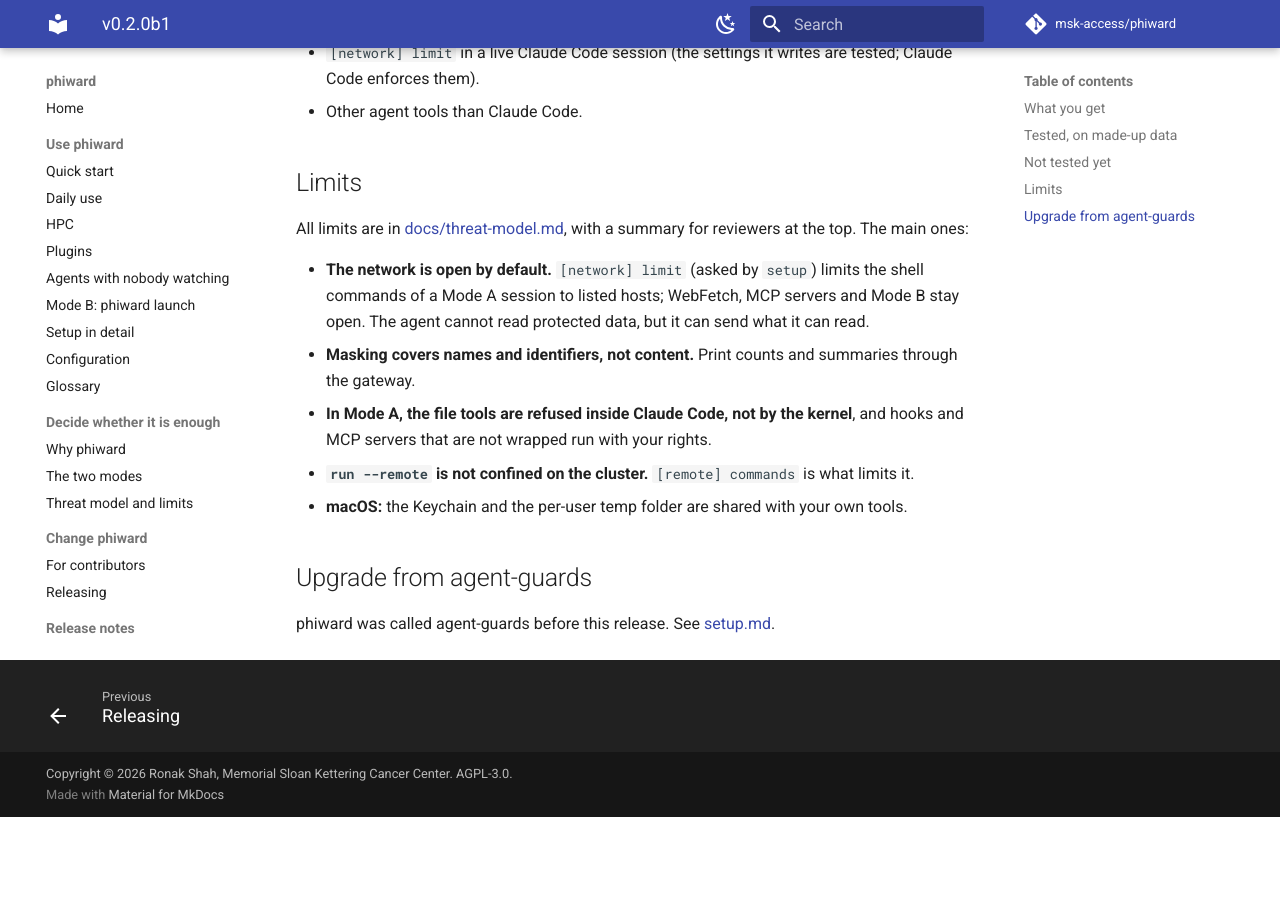
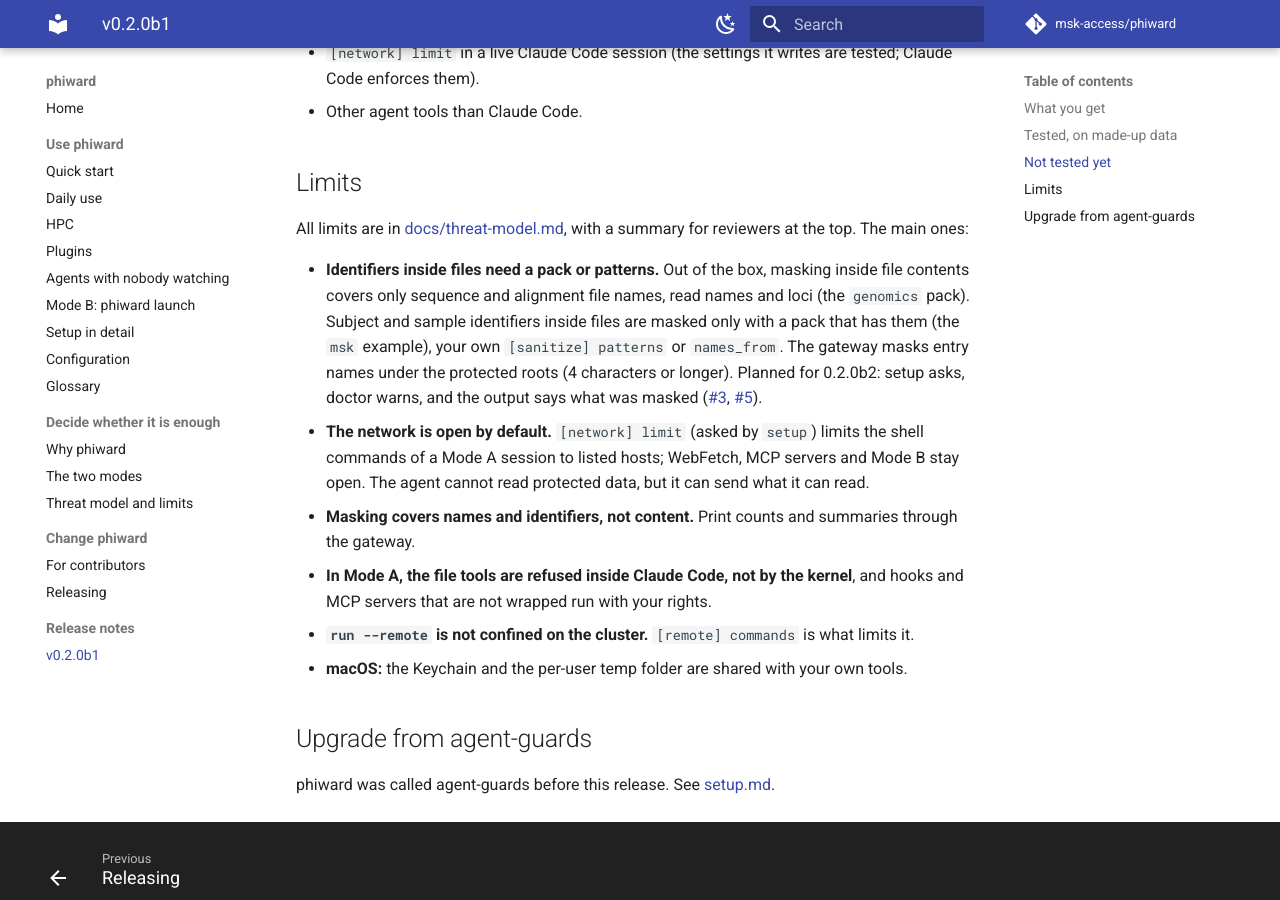
Before and after one commit to msk-access/phiward, an MkDocs documentation site: the page built from docs/release-notes/v0.2.0b1.md, in a window 1280 px wide and 900 px high, scrolled down 1550 px. Built offline with MkDocs 1.6.1 and Material for MkDocs 9.7.7, drawn with Linux system fonts in a browser that asks for light colours; comment, search, counter and statistics services are not loaded; the version menu is left out; before the commit the page ends 2367 px from its top, so only the background shows below that.

Commit message:
Say what is masked inside files by default (issues #3, #5)

```diff
--- a/docs/release-notes/v0.2.0b1.md
+++ b/docs/release-notes/v0.2.0b1.md
@@ -58,6 +58,14 @@ A summary of this release is in the [CHANGELOG](https://github.com/msk-access/ph
 All limits are in [docs/threat-model.md](../threat-model.md), with a summary for reviewers at
 the top. The main ones:
 
+- **Identifiers inside files need a pack or patterns.** Out of the box, masking inside file
+  contents covers only sequence and alignment file names, read names and loci (the `genomics`
+  pack). Subject and sample identifiers inside files are masked only with a pack that has them
+  (the `msk` example), your own `[sanitize] patterns` or `names_from`. The gateway masks entry
+  names under the protected roots (4 characters or longer). Planned for 0.2.0b2: setup asks,
+  doctor warns, and the output says what was masked
+  ([#3](https://github.com/msk-access/phiward/issues/3),
+  [#5](https://github.com/msk-access/phiward/issues/5)).
 - **The network is open by default.** `[network] limit` (asked by `setup`) limits the shell
   commands of a Mode A session to listed hosts; WebFetch, MCP servers and Mode B stay open. The
   agent cannot read protected data, but it can send
```
Also changed, not shown: CHANGELOG.md (+7 -0 lines), README.md (+7 -0 lines).
